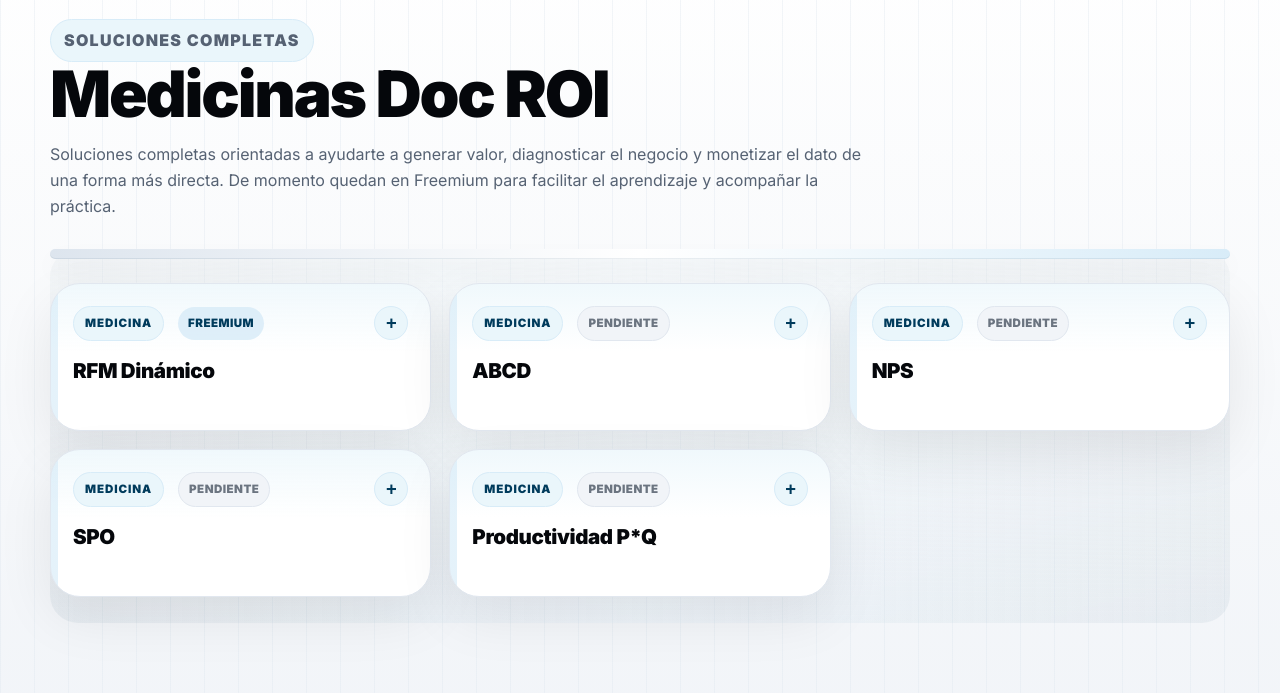
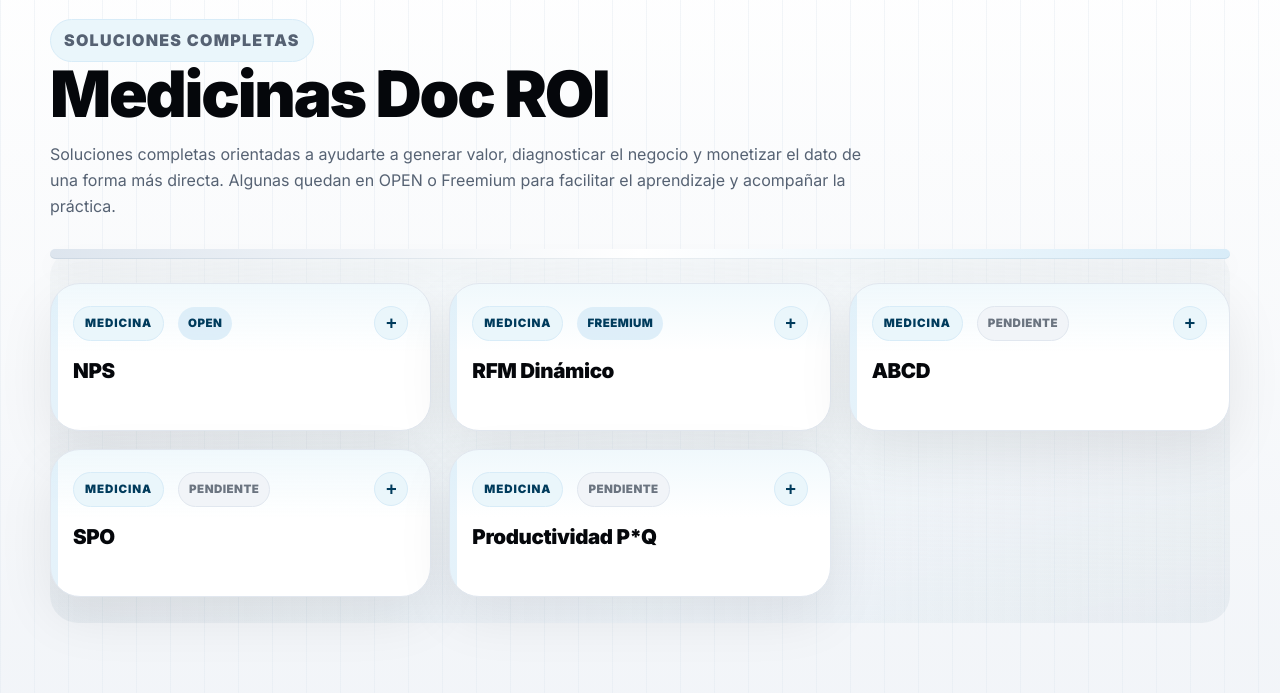
Before and after one commit to docr-ROI-diagostic-ecuacion-KAI/El-Botiquin-del-DOC-ROI, a plain HTML site: page index.html in a window 1280 px wide. Shown: the part 3470-4163 px from the top of the page. Drawn offline with Linux system fonts and the light colour scheme.

Commit message:
Activate NPS medicine

```diff
--- a/index.html
+++ b/index.html
@@ -37,10 +37,10 @@
         <article class="docroi-resource-card"><div class="docroi-card-top"><span class="docroi-category">Vitamina</span><span class="docroi-status docroi-status-ready">Freemium</span></div><h3>SLA · Acuerdo de Nivel de Servicio</h3><p>Recurso práctico para entender, estructurar y aplicar acuerdos de nivel de servicio orientados a calidad, cumplimiento y eficiencia.</p><div class="docroi-resource-footer"><a class="docroi-resource-button" href="https://sla-ra5os3nko-doc-roi-s-projects.vercel.app/" target="_blank" rel="noopener noreferrer">Abrir vitamina</a></div></article>
         <article class="docroi-resource-card"><div class="docroi-card-top"><span class="docroi-category">Vitamina</span><span class="docroi-status docroi-status-ready">Freemium</span></div><h3>La Ecuación KAI</h3><p>Diagnóstico avanzado para evaluar la capacidad de una organización de transformar datos, inteligencia y procesos en valor económico.</p><div class="docroi-resource-footer"><a class="docroi-resource-button" href="https://docroi-kai-diagnosis.vercel.app/diagnosis" target="_blank" rel="noopener noreferrer">Abrir vitamina</a></div></article>
       </div></div></div></section>
-      <section class="docroi-section docroi-band" id="medicinas" aria-labelledby="titulo-medicinas"><div class="docroi-container"><div class="docroi-section-head"><p class="docroi-eyebrow docroi-eyebrow-dark">Soluciones completas</p><h2 id="titulo-medicinas">Medicinas Doc ROI</h2><p>Soluciones completas orientadas a ayudarte a generar valor, diagnosticar el negocio y monetizar el dato de una forma más directa. De momento quedan en Freemium para facilitar el aprendizaje y acompañar la práctica.</p></div><div class="docroi-shelf"><div class="docroi-resource-grid">
+      <section class="docroi-section docroi-band" id="medicinas" aria-labelledby="titulo-medicinas"><div class="docroi-container"><div class="docroi-section-head"><p class="docroi-eyebrow docroi-eyebrow-dark">Soluciones completas</p><h2 id="titulo-medicinas">Medicinas Doc ROI</h2><p>Soluciones completas orientadas a ayudarte a generar valor, diagnosticar el negocio y monetizar el dato de una forma más directa. Algunas quedan en OPEN o Freemium para facilitar el aprendizaje y acompañar la práctica.</p></div><div class="docroi-shelf"><div class="docroi-resource-grid">
+        <article class="docroi-resource-card"><div class="docroi-card-top"><span class="docroi-category">Medicina</span><span class="docroi-status docroi-status-ready">OPEN</span></div><h3>NPS</h3><p>Convierte la voz del cliente en acción automatizada. El NPS no sirve solo para medir satisfacción. Sirve para transformar una señal emocional en una respuesta operativa: guardar el dato, segmentar, personalizar y activar el siguiente paso.</p><div class="docroi-resource-footer"><a class="docroi-resource-button" href="https://activacion-nps.vercel.app/" target="_blank" rel="noopener noreferrer">Abrir medicina</a></div></article>
         <article class="docroi-resource-card"><div class="docroi-card-top"><span class="docroi-category">Medicina</span><span class="docroi-status docroi-status-ready">Freemium</span></div><h3>RFM Dinámico</h3><p>Solución para segmentar clientes desde recencia, frecuencia, monetización y comportamiento, conectando análisis comercial con activación inteligente.</p><div class="docroi-resource-footer"><a class="docroi-resource-button" href="https://rfm-dinamico-git-main-doc-roi-s-projects.vercel.app/" target="_blank" rel="noopener noreferrer">Abrir medicina</a></div></article>
         <article class="docroi-resource-card"><div class="docroi-card-top"><span class="docroi-category">Medicina</span><span class="docroi-status docroi-status-soon">Pendiente</span></div><h3>ABCD</h3><p>Modelo pendiente para clasificar, priorizar y activar criterios de decisión vinculados al comportamiento, valor y oportunidad de cliente.</p><div class="docroi-resource-footer"><span class="docroi-resource-button-disabled" aria-disabled="true">Próximamente</span></div></article>
-        <article class="docroi-resource-card"><div class="docroi-card-top"><span class="docroi-category">Medicina</span><span class="docroi-status docroi-status-soon">Pendiente</span></div><h3>NPS</h3><p>Solución pendiente para medir satisfacción, detectar riesgo relacional y activar acciones sobre clientes promotores, pasivos y detractores.</p><div class="docroi-resource-footer"><span class="docroi-resource-button-disabled" aria-disabled="true">Próximamente</span></div></article>
         <article class="docroi-resource-card"><div class="docroi-card-top"><span class="docroi-category">Medicina</span><span class="docroi-status docroi-status-soon">Pendiente</span></div><h3>SPO</h3><p>Solución pendiente para conectar satisfacción, productividad y orientación algorítmica al cliente dentro del sistema Doc ROI.</p><div class="docroi-resource-footer"><span class="docroi-resource-button-disabled" aria-disabled="true">Próximamente</span></div></article>
         <article class="docroi-resource-card"><div class="docroi-card-top"><span class="docroi-category">Medicina</span><span class="docroi-status docroi-status-soon">Pendiente</span></div><h3>Productividad P*Q</h3><p>Solución pendiente para diagnosticar productividad desde una lógica de rendimiento, calidad operativa y mejora continua.</p><div class="docroi-resource-footer"><span class="docroi-resource-button-disabled" aria-disabled="true">Próximamente</span></div></article>
       </div></div></div></section>
```
